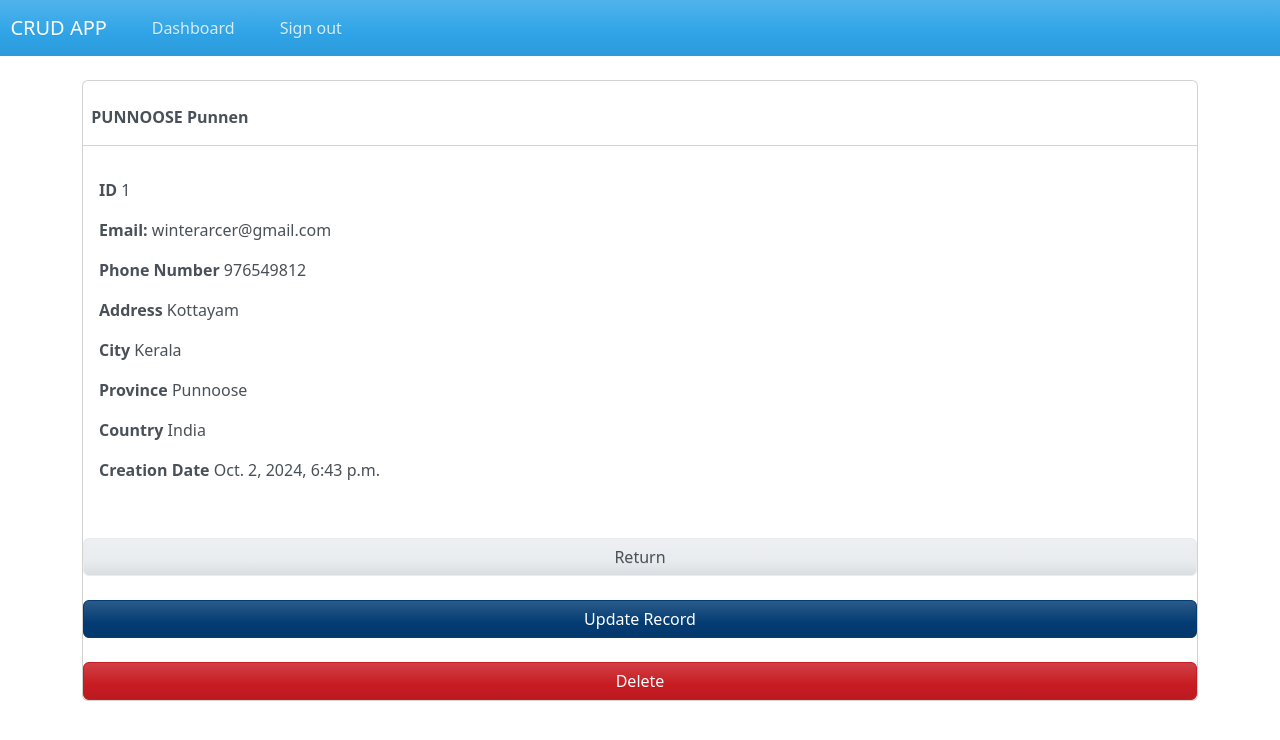
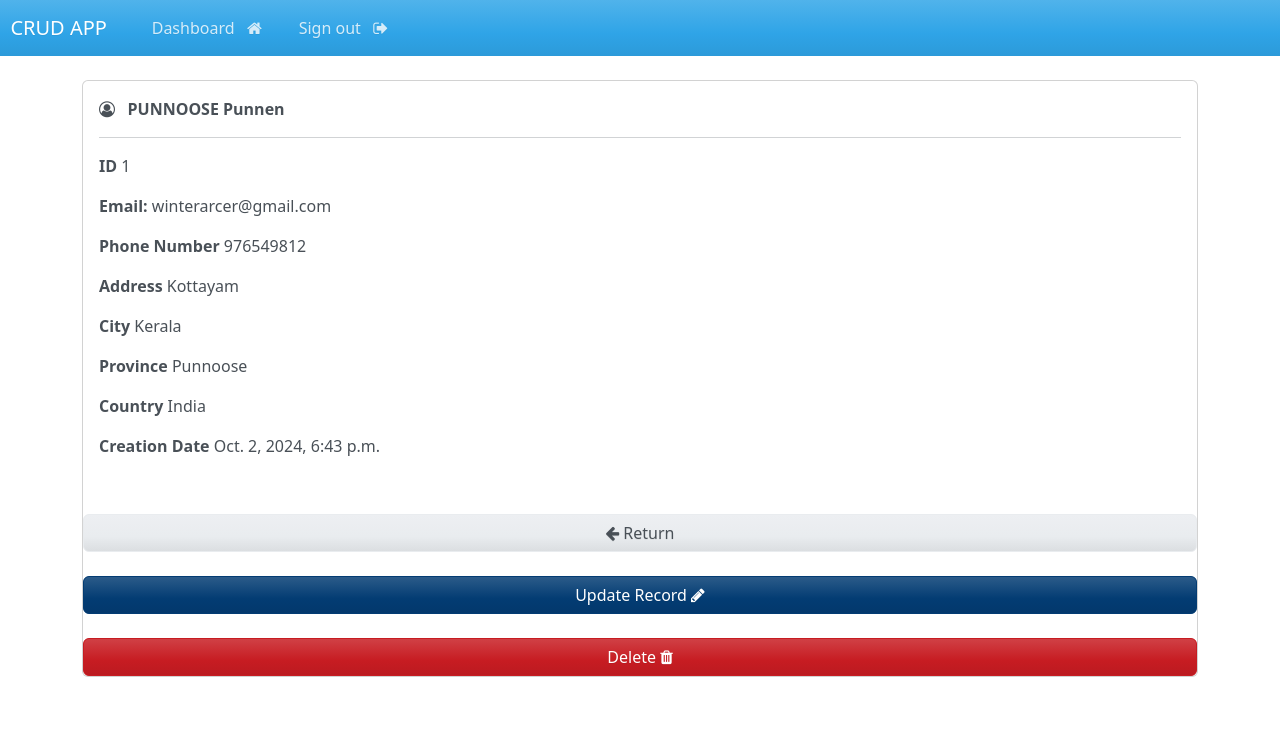
Before and after one commit to Aviral1611/CRUD_APP, a Django app: page /record/1 in a window 1280 px wide. Shown: the top 740 px of the page. Run offline with Django 5.2, Linux system fonts and the light colour scheme; a user stored in the database is signed in; data comes from the database, SQL or seed files in the repository; some libraries are stand-ins or nearby versions.

Commit message:
Added cool new icons

```diff
--- a/crm/app/templates/app/base.html
+++ b/crm/app/templates/app/base.html
@@ -15,6 +15,8 @@
         <link rel="stylesheet" type="text/css" href="https://bootswatch.com/5/cerulean/bootstrap.min.css">
 
         <link rel="stylesheet" type="text/css" href="{%static 'css/styles.css' %}">
+
+        <link rel="stylesheet" href="https://cdnjs.cloudflare.com/ajax/libs/font-awesome/4.7.0/css/font-awesome.min.css">
     </head>
 
     <body>
--- a/crm/app/templates/app/create-record.html
+++ b/crm/app/templates/app/create-record.html
@@ -8,7 +8,7 @@
 
     <div class="container bg-light shadow-md p-5 form-layout">
 
-        <h3>Create Record</h3>
+        <h3>Create Record &nbsp; <i class="fa fa-plus" aria-hidden="true"></i> </h3>
         <h6>Start adding in details</h6>
 
 
@@ -24,7 +24,7 @@
             <br>
 
             <button type="submit" class="btn btn-primary w-100 btn-block p-2">
-                Create Record
+                Create Record <i class="fa fa-check" aria-hidden="true"></i>
 
             </button>
 
--- a/crm/app/templates/app/dashboard.html
+++ b/crm/app/templates/app/dashboard.html
@@ -4,7 +4,7 @@
     <h3> Welcome to the dashboard page {{user}} </h3>
     <hr>
     <a class="btn btn-outline-primary btn-sm" href="{% url 'create-record' %}">
-        Create a new record
+        Create a new record <i class="fa fa-plus" aria-hidden="true"></i>
     </a>
     <hr>
     <table class="table table-hover table-bordered">
@@ -35,7 +35,8 @@
                         <td> {{ record.province }} </td>
                         <td> {{ record.country }} </td>
                         <td> {{ record.creation_date }} </td>
-                        <td> <a href="{%url 'record'  record.id  %}">View </a></td>
+                        <td> <a class = "btn btn-outline-primary  btn-small"href="{%url 'record'  record.id  %}">
+                            <i class="fa fa-eye" aria-hidden="true"></i> </a></td>
                     </tr>
                 {% endfor %}
             {% endif %}
--- a/crm/app/templates/app/index.html
+++ b/crm/app/templates/app/index.html
@@ -16,7 +16,7 @@
                 <hr>
                 <br>
 
-                <a class="btn btn-primary" type="button" href="{% url 'register' %}">Create your account :)</a>
+                <a class="btn btn-primary" type="button" href="{% url 'register' %}">Create your account &nbsp; <i class="fa fa-user" aria-hidden="true"></i></a>
 
             </div>
 
--- a/crm/app/templates/app/my-login.html
+++ b/crm/app/templates/app/my-login.html
@@ -23,7 +23,7 @@
             <br>
 
             <button type="submit" class="btn btn-primary w-100 btn-block p-2">
-                Login
+                Login &nbsp; <i class="fa fa-key" aria-hidden="true"></i>
 
             </button>
 
--- a/crm/app/templates/app/register.html
+++ b/crm/app/templates/app/register.html
@@ -22,8 +22,8 @@
 
                 <br>
 
-                <button type="submit" class="btn btn-primary w-100 btn-block p-2">
-                    Create account
+                <button type="submit" class="btn btn-primary w-100 btn-block p-2" >
+                    Create account &nbsp; <i class="fa fa-user" aria-hidden="true"></i>
 
                 </button>
 
--- a/crm/app/templates/app/update-record.html
+++ b/crm/app/templates/app/update-record.html
@@ -24,7 +24,7 @@
             <br>
 
             <button type="submit" class="btn btn-primary w-100 btn-block p-2">
-                Update Record
+                Update Record <i class="fa fa-check" aria-hidden="true"></i>
 
             </button>
 
--- a/crm/app/templates/app/view-record.html
+++ b/crm/app/templates/app/view-record.html
@@ -5,17 +5,17 @@
 
     <div class="card">
 
-        <strong>
-            <br>
-            &nbsp;
-            {{record.first_name|upper}}
-            {{record.last_name}}
+          <div class="card-body">
+            <i class="fa fa-user-circle-o" aria-hidden="true"></i> &nbsp;
+            <strong>
 
-        </strong>
 
-        <hr>
+                {{record.first_name|upper}}
+                {{record.last_name}}
 
-        <div class="card-body">
+            </strong>
+
+            <hr>
             <p><strong>ID</strong> {{record.id}} </p>
             <p><strong>Email:</strong> {{record.email}}</p>
             <p><strong> Phone Number</strong> {{record.phone}}</p>
@@ -32,13 +32,13 @@
 
         <br>
 
-        <a href="{%url 'dashboard' %}" class="btn btn-secondary">Return</a>
+        <a href="{%url 'dashboard' %}" class="btn btn-secondary"> <i class="fa fa-arrow-left" aria-hidden="true"></i> Return </a>
         &nbsp;
 
-        <a href="{%url 'update-record' record.id %}" class="btn btn-info">Update Record</a>
+        <a href="{%url 'update-record' record.id %}" class="btn btn-info">Update Record <i class="fa fa-pencil" aria-hidden="true"></i></a>
         &nbsp;
 
-        <a href="{%url 'delete-record record.id' %}" class="btn btn-danger">Delete</a>
+        <a href="{%url 'delete-record' record.id %}" class="btn btn-danger">Delete <i class="fa fa-trash" aria-hidden="true"></i></a>
 
 
 
```
